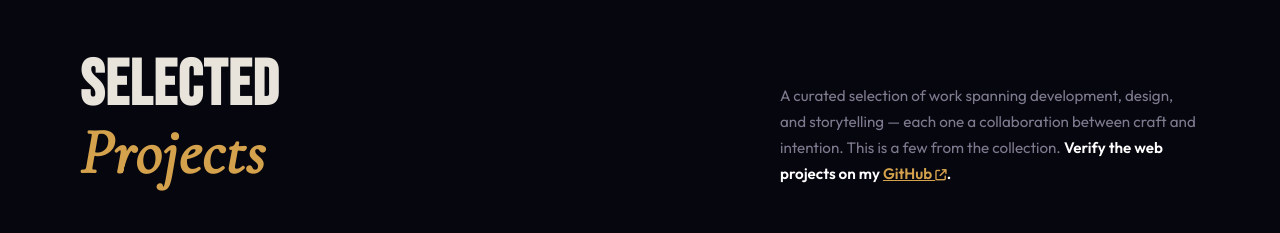
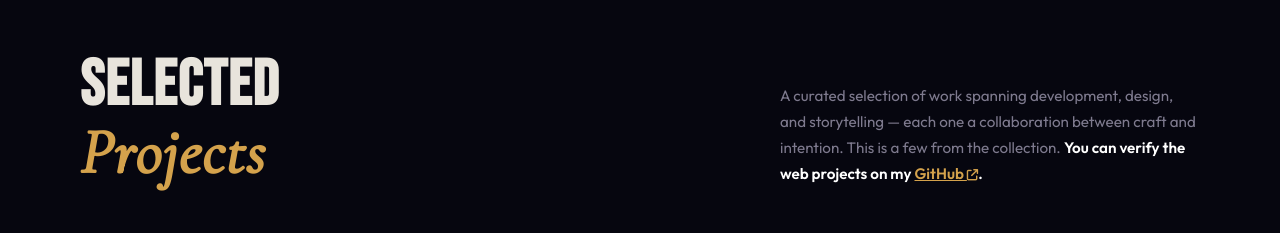
Before and after one commit to ikpemhinoghena/portfolio, a plain HTML site: page index.html in a window 1280 px wide. Shown: the part 3340-3573 px from the top of the page. Drawn offline with nearby package versions, Linux system fonts and the light colour scheme.

```diff
--- a/index.html
+++ b/index.html
@@ -467,7 +467,7 @@
       </div>
       <div class="works-header" data-aos>
         <h2 class="section-title">Selected<br><em>Projects</em></h2>
-        <p class="works-desc">A curated selection of work spanning development, design, and storytelling — each one a collaboration between craft and intention. This is a few from the collection. <strong style="color: #fff;">Verify the web projects on my <a href="https://github.com/ikpemhinoghena?tab=repositories" target="_blank" style="color: var(--gold, #d4a24c); text-decoration: underline; font-weight: 700; transition: color 0.3s ease;" onmouseover="this.style.color='#e8b55a'" onmouseout="this.style.color='var(--gold, #d4a24c)'">GitHub <i class="fa-solid fa-arrow-up-right-from-square" style="font-size: 0.75em;"></i></a>.</strong></p>
+        <p class="works-desc">A curated selection of work spanning development, design, and storytelling — each one a collaboration between craft and intention. This is a few from the collection. <strong style="color: #fff;">You can verify the web projects on my <a href="https://github.com/ikpemhinoghena?tab=repositories" target="_blank" style="color: var(--gold, #d4a24c); text-decoration: underline; font-weight: 700; transition: color 0.3s ease;" onmouseover="this.style.color='#e8b55a'" onmouseout="this.style.color='var(--gold, #d4a24c)'">GitHub <i class="fa-solid fa-arrow-up-right-from-square" style="font-size: 0.75em;"></i></a>.</strong></p>
       </div>
 
       <!-- Toggle Buttons -->
```
